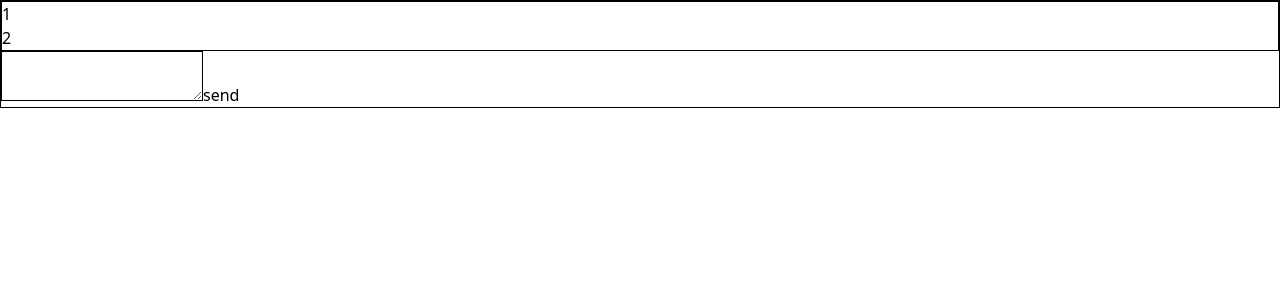
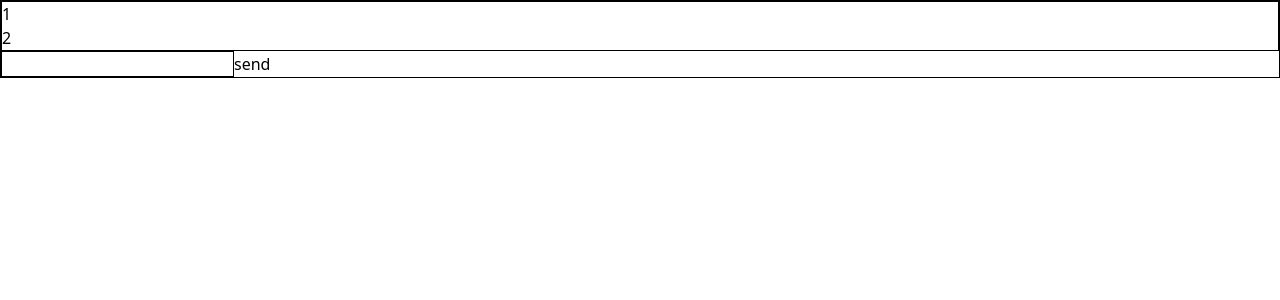
Before and after one commit to vishalbrdr/interactive-comment-section, a React (Vite) app: page / in a window 1280 px wide. Shown: the top 300 px of the page. Built offline with nearby package versions, Linux system fonts and the light colour scheme.

Commit message:
Refactor App component and add UserContextProvider

```diff
--- a/src/App.tsx
+++ b/src/App.tsx
@@ -1,23 +1,29 @@
 import { FormEvent, useRef, useState } from "react";
 import jsonData from "./assets/data.json";
 import Comment from "./components/Comment";
-import { User } from "./assets/types/User";
 import { Comment as Cmt } from "./assets/types/Comment";
+import { useUserContext } from "./context/UserContext/useUserContext";
 
 function App() {
-  const currentUser: User = jsonData.currentUser;
+  const currentUser = useUserContext();
+
   const [comments, setComments] = useState<Cmt[]>(jsonData.comments);
 
-  const newCommentInput = useRef<HTMLTextAreaElement>(null);
+  const newCommentInput = useRef<HTMLInputElement>(null);
 
   const handleNewComment = (e: FormEvent<HTMLFormElement>) => {
     e.preventDefault();
+
+    if (!newCommentInput.current) return;
+    if (newCommentInput.current.value.trim() === "") return;
 
     const content = newCommentInput.current?.value;
     const id = comments.length + 1;
     const newComment = new Cmt(id, content!, currentUser);
 
     setComments((comments) => [...comments, newComment]);
+
+    newCommentInput.current.value = "";
   };
 
   return (
@@ -28,12 +34,7 @@ function App() {
         ))}
       </div>
       <form onSubmit={handleNewComment}>
-        <textarea
-          ref={newCommentInput}
-          name="comment"
-          className="border"
-          type="text"
-        />
+        <input ref={newCommentInput} name="comment" className="border" />
         <input type="submit" value="send" />
       </form>
     </main>
--- /dev/null
+++ b/src/context/CommentContext/CommentContextProvider.tsx
@@ -0,0 +1,29 @@
+import React, { createContext, useState } from "react";
+import data from "../../assets/data.json";
+import { Comment } from "../../assets/types/Comment";
+type CommentContextProviderProps = {
+  children: React.ReactNode;
+};
+
+type CommentContextProps = {
+  comments: Comment[];
+  setComments: React.Dispatch<React.SetStateAction<Comment[]>>;
+};
+
+export const CommmentContext = createContext<CommentContextProps | null>(null);
+export default function CommentContextProvider({
+  children,
+}: CommentContextProviderProps) {
+  const [comments, setComments] = useState(data.comments);
+
+  const value = {
+    comments,
+    setComments,
+  };
+
+  return (
+    <CommmentContext.Provider value={value}>
+      {children}
+    </CommmentContext.Provider>
+  );
+}
--- /dev/null
+++ b/src/context/UserContext/UserContextProvider.tsx
@@ -0,0 +1,19 @@
+import React, { createContext } from "react";
+import { User } from "../../assets/types/User";
+import data from "../../assets/data.json";
+
+type UserContextProviderProps = {
+  children: React.ReactNode;
+};
+
+export const UserContext = createContext<User | null>(null);
+
+export default function UserContextProvider({
+  children,
+}: UserContextProviderProps) {
+  const currentUser = data.currentUser;
+
+  return (
+    <UserContext.Provider value={currentUser}>{children}</UserContext.Provider>
+  );
+}
--- /dev/null
+++ b/src/context/UserContext/useUserContext.tsx
@@ -0,0 +1,9 @@
+import { useContext } from "react";
+import { UserContext } from "./UserContextProvider";
+
+export function useUserContext() {
+  const context = useContext(UserContext);
+  if (!context)
+    throw new Error("useUserContext must be used within a UserContextProvider");
+  return context;
+}
--- a/src/main.tsx
+++ b/src/main.tsx
@@ -1,10 +1,13 @@
-import React from 'react'
-import ReactDOM from 'react-dom/client'
-import App from './App.tsx'
-import './index.css'
+import React from "react";
+import ReactDOM from "react-dom/client";
+import App from "./App.tsx";
+import "./index.css";
+import UserContextProvider from "./context/UserContext/UserContextProvider.tsx";
 
-ReactDOM.createRoot(document.getElementById('root')!).render(
+ReactDOM.createRoot(document.getElementById("root")!).render(
   <React.StrictMode>
-    <App />
-  </React.StrictMode>,
-)
+    <UserContextProvider>
+      <App />
+    </UserContextProvider>
+  </React.StrictMode>
+);
```
